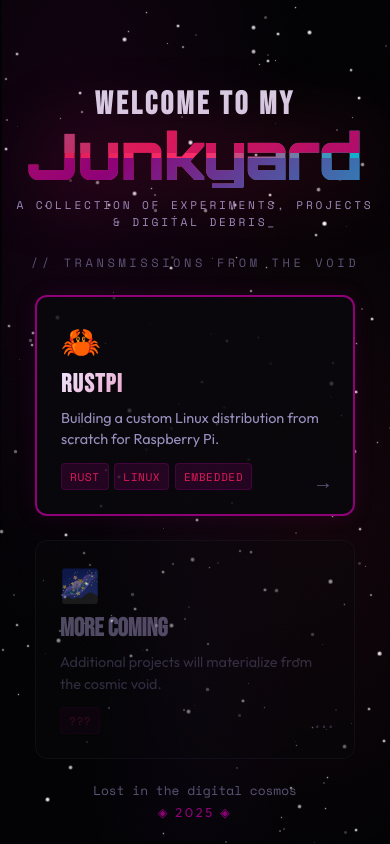
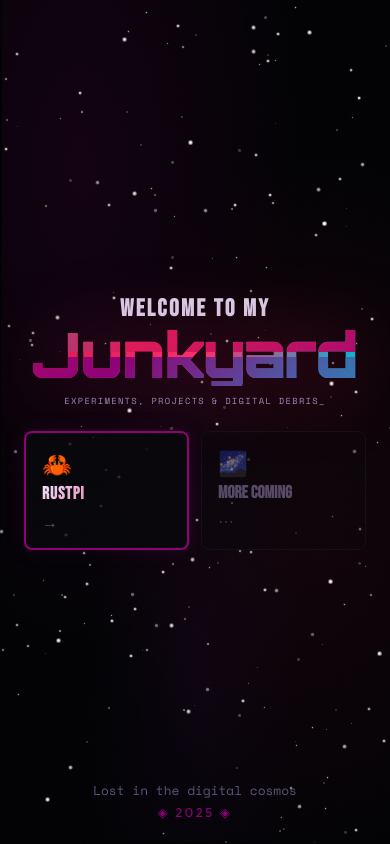
Before and after one commit to Sbonelo-Mntungwa/junkyard, a Next.js app: page / in a window 390 px wide. Built offline with nearby package versions, Linux system fonts and the light colour scheme.

Commit message:
Fix: remove stale package-lock.json, use npm install

```diff
--- a/src/app/page.tsx
+++ b/src/app/page.tsx
@@ -79,10 +79,65 @@ export default function Home() {
           width: 100%;
         }
 
+        .card-description,
+        .card-tags {
+          display: block;
+        }
+
+        .card-arrow {
+          position: absolute;
+          bottom: 1.25rem;
+          right: 1.25rem;
+          font-size: 1.25rem;
+          color: #5a5475;
+        }
+
+        .transmissions {
+          font-size: 0.75rem;
+          color: #5a5475;
+          text-transform: uppercase;
+          letter-spacing: 0.3em;
+          margin-bottom: 1.5rem;
+          font-family: 'Space Mono', monospace;
+        }
+
         @media (max-width: 640px) {
           .projects-grid {
-            grid-template-columns: 1fr;
-            max-width: 320px;
+            grid-template-columns: repeat(2, 1fr);
+            gap: 0.75rem;
+            max-width: 100%;
+            padding: 0 0.5rem;
+          }
+
+          .project-card {
+            padding: 1rem;
+            border-radius: 8px;
+          }
+
+          .card-emoji {
+            font-size: 1.5rem !important;
+            margin-bottom: 0.25rem !important;
+          }
+
+          .card-title {
+            font-size: 1.1rem !important;
+            margin-bottom: 0.25rem !important;
+          }
+
+          .card-description,
+          .card-tags {
+            display: none !important;
+          }
+
+          .card-arrow {
+            position: static;
+            display: block;
+            margin-top: 0.5rem;
+            font-size: 1rem;
+          }
+
+          .transmissions {
+            display: none;
           }
         }
       `}</style>
@@ -90,7 +145,7 @@ export default function Home() {
       <style jsx>{`
         .junkyard-text {
           font-family: 'Orbitron', sans-serif;
-          font-size: clamp(4rem, 16vw, 12rem);
+          font-size: clamp(3rem, 16vw, 12rem);
           font-weight: 900;
           letter-spacing: -0.02em;
           background: linear-gradient(
@@ -165,7 +220,7 @@ export default function Home() {
 
         .welcome-text {
           font-family: 'Bebas Neue', sans-serif;
-          font-size: clamp(2rem, 6vw, 4rem);
+          font-size: clamp(1.5rem, 6vw, 4rem);
           text-transform: uppercase;
           letter-spacing: 0.1em;
           color: #f0e6ff;
@@ -174,11 +229,12 @@ export default function Home() {
 
         .subtitle {
           font-family: 'Space Mono', monospace;
-          font-size: clamp(0.7rem, 1.2vw, 1rem);
+          font-size: clamp(0.55rem, 1.2vw, 1rem);
           color: #9b8fbf;
           text-align: center;
-          letter-spacing: 0.25em;
+          letter-spacing: 0.15em;
           text-transform: uppercase;
+          white-space: nowrap;
         }
 
         .blink {
@@ -208,25 +264,18 @@ export default function Home() {
         </div>
 
         <p className="subtitle" style={{ marginBottom: '1.5rem' }}>
-          A collection of experiments, projects &amp; digital debris<span className="blink">_</span>
+          Experiments, projects &amp; digital debris<span className="blink">_</span>
         </p>
 
-        <p style={{
-          fontSize: '0.75rem',
-          color: '#5a5475',
-          textTransform: 'uppercase',
-          letterSpacing: '0.3em',
-          marginBottom: '1.5rem',
-          fontFamily: 'Space Mono, monospace'
-        }}>
+        <p className="transmissions">
           // Transmissions from the void
         </p>
 
         <div className="projects-grid">
           <Link href="/projects/rustpi" className="project-card featured" style={{ display: 'block', textDecoration: 'none', color: 'inherit' }}>
             <div style={{ position: 'relative', zIndex: 1 }}>
-              <span style={{ fontSize: '2rem', marginBottom: '0.5rem', display: 'block' }}>🦀</span>
-              <h3 style={{
+              <span className="card-emoji" style={{ fontSize: '2rem', marginBottom: '0.5rem', display: 'block' }}>🦀</span>
+              <h3 className="card-title" style={{
                 fontFamily: 'Bebas Neue, sans-serif',
                 fontSize: '1.6rem',
                 marginBottom: '0.5rem',
@@ -238,22 +287,22 @@ export default function Home() {
               }}>
                 RustPi
               </h3>
-              <p style={{ fontSize: '0.9rem', color: '#9b8fbf', lineHeight: 1.5, marginBottom: '0.75rem' }}>
+              <p className="card-description" style={{ fontSize: '0.9rem', color: '#9b8fbf', lineHeight: 1.5, marginBottom: '0.75rem' }}>
                 Building a custom Linux distribution from scratch for Raspberry Pi.
               </p>
-              <div style={{ display: 'flex', flexWrap: 'wrap', gap: '0.35rem' }}>
+              <div className="card-tags" style={{ display: 'flex', flexWrap: 'wrap', gap: '0.35rem' }}>
                 <span className="tag">Rust</span>
                 <span className="tag">Linux</span>
                 <span className="tag">Embedded</span>
               </div>
+              <span className="card-arrow">→</span>
             </div>
-            <span style={{ position: 'absolute', bottom: '1.25rem', right: '1.25rem', fontSize: '1.25rem', color: '#5a5475' }}>→</span>
           </Link>
 
           <div className="project-card disabled">
             <div style={{ position: 'relative', zIndex: 1 }}>
-              <span style={{ fontSize: '2rem', marginBottom: '0.5rem', display: 'block' }}>🌌</span>
-              <h3 style={{
+              <span className="card-emoji" style={{ fontSize: '2rem', marginBottom: '0.5rem', display: 'block' }}>🌌</span>
+              <h3 className="card-title" style={{
                 fontFamily: 'Bebas Neue, sans-serif',
                 fontSize: '1.6rem',
                 marginBottom: '0.5rem',
@@ -262,14 +311,14 @@ export default function Home() {
               }}>
                 More Coming
               </h3>
-              <p style={{ fontSize: '0.9rem', color: '#5a5475', lineHeight: 1.5, marginBottom: '0.75rem' }}>
+              <p className="card-description" style={{ fontSize: '0.9rem', color: '#5a5475', lineHeight: 1.5, marginBottom: '0.75rem' }}>
                 Additional projects will materialize from the cosmic void.
               </p>
-              <div style={{ display: 'flex', flexWrap: 'wrap', gap: '0.35rem' }}>
+              <div className="card-tags" style={{ display: 'flex', flexWrap: 'wrap', gap: '0.35rem' }}>
                 <span className="tag" style={{ opacity: 0.5 }}>???</span>
               </div>
+              <span className="card-arrow">⋯</span>
             </div>
-            <span style={{ position: 'absolute', bottom: '1.25rem', right: '1.25rem', fontSize: '1.25rem', color: '#5a5475' }}>⋯</span>
           </div>
         </div>
 
```
